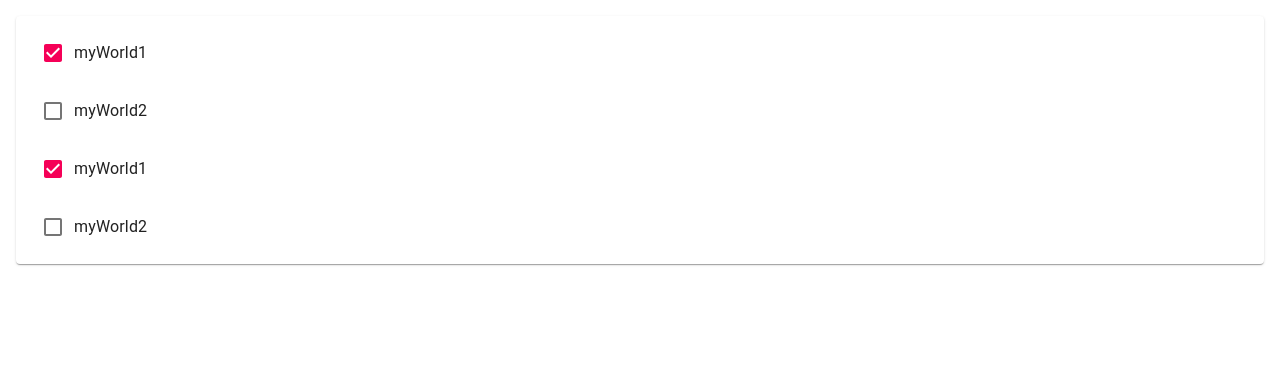
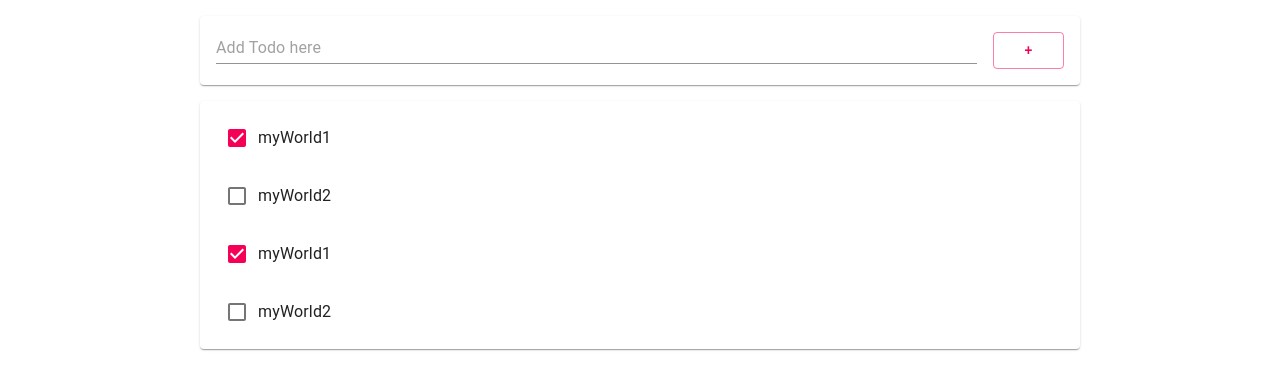
Before and after one commit to ghksrl6582/my-todo-app, a React (Create React App) app in the folder todo-frontend/todo-react-app/: page / in a window 1280 px wide. Shown: the top 390 px of the page. Built offline with nearby package versions, Linux system fonts and the light colour scheme.

Commit message:
AddTodo 컴포넌트 추가

```diff
--- /dev/null
+++ b/todo-frontend/todo-react-app/src/AddTodo.js
@@ -0,0 +1,22 @@
+import { Button, Grid, Paper, TextField } from "@material-ui/core";
+import { useState } from "react";
+
+const AddTodo = (props) => {
+
+    const [state, setState] = useState({ item: { title: "" } });
+
+    return (
+        <Paper style={{ margin: 16, padding: 16 }}>
+            <Grid container>
+                <Grid xs={11} md={11} item style={{ paddingRight: 16 }}>
+                    <TextField placeholder="Add Todo here" fullWidth />
+                </Grid>
+                <Grid xs={1} md={1} item>
+                    <Button fullWidth color="secondary" variant="outlined">+</Button>
+                </Grid>
+            </Grid>
+        </Paper>
+    );
+}
+
+export default AddTodo;
--- a/todo-frontend/todo-react-app/src/App.js
+++ b/todo-frontend/todo-react-app/src/App.js
@@ -2,7 +2,8 @@
 import './App.css';
 import Todo from './Todo';
 import { useState } from 'react';
-import { List, Paper } from '@material-ui/core';
+import { Container, List, Paper } from '@material-ui/core';
+import AddTodo from './AddTodo';
 
 const App = () => {
 
@@ -26,7 +27,12 @@
   );
 
   return (
-    <div className="App">{todoItems}</div >
+    <div className="App">
+      <Container maxWidth="md">
+        <AddTodo />
+        <div className="TodoList">{todoItems}</div>
+      </Container>
+    </div >
   );
 }
 
```
